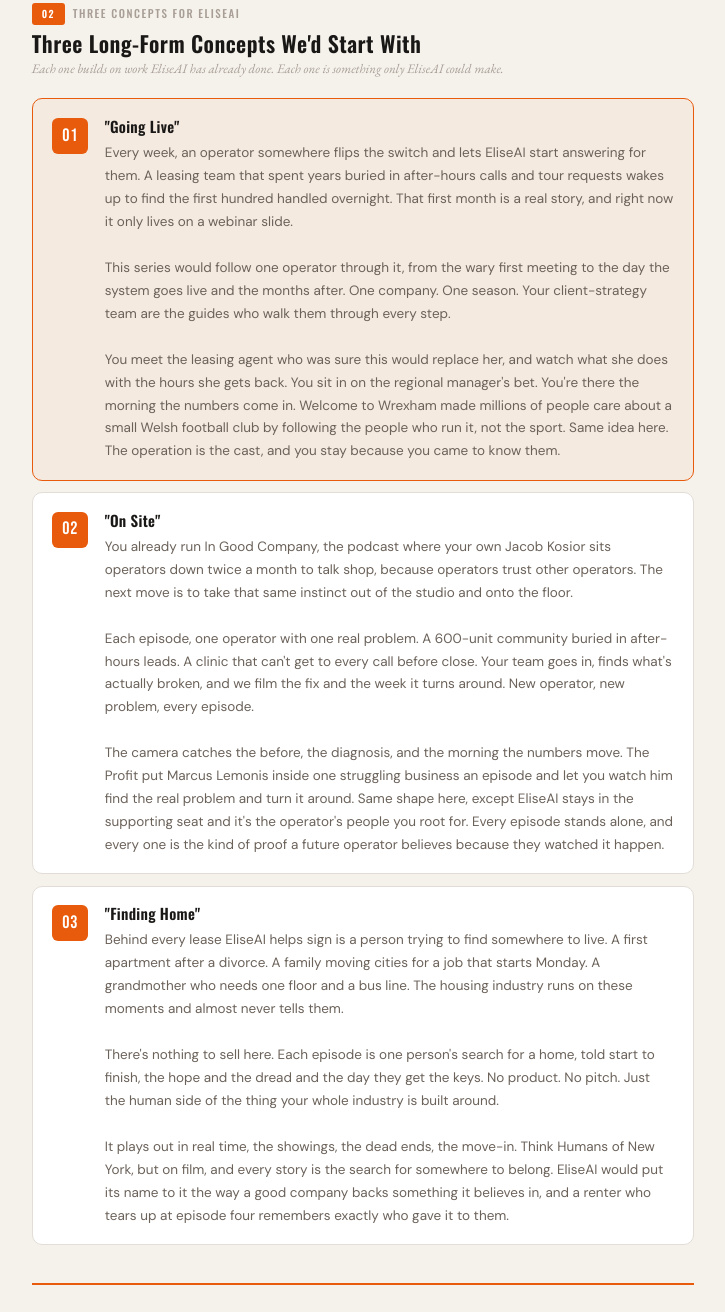
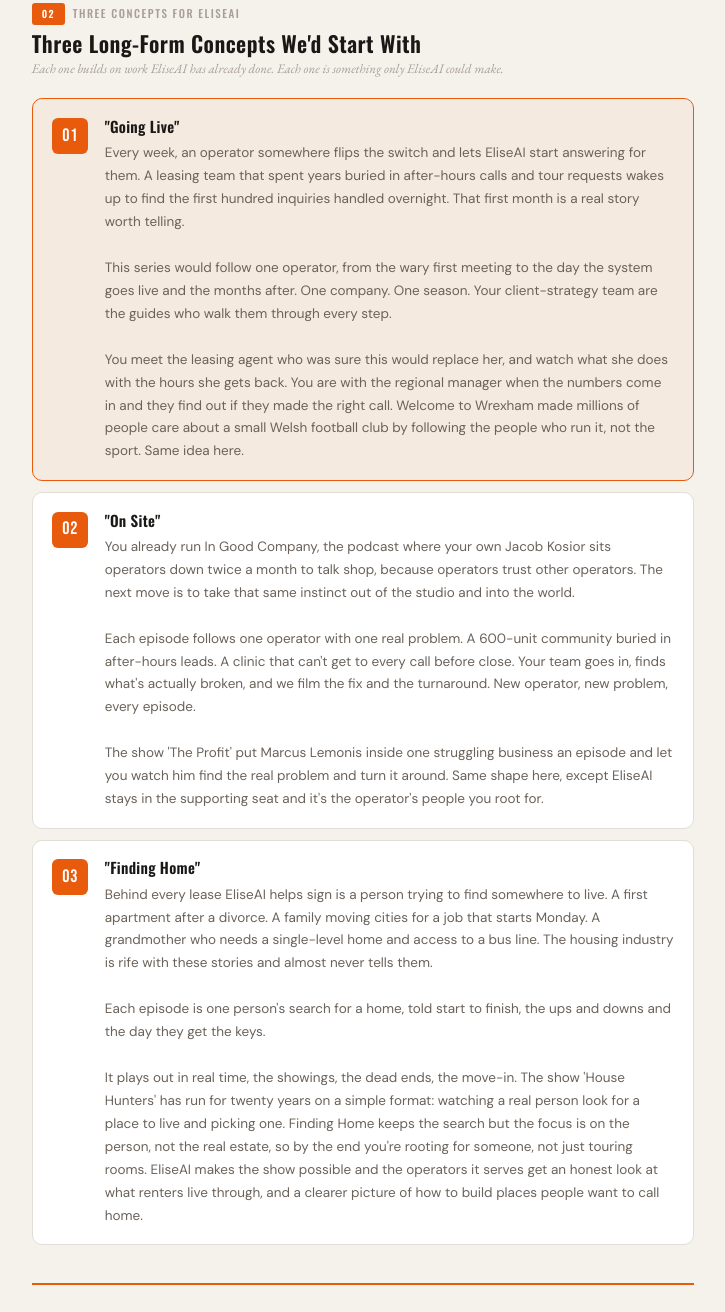
Before and after one commit to TalexMedia/eliseai-strategy, a plain HTML site: page index.html in a window 1280 px wide. Shown: the part 2928-4240 px from the top of the page, without its empty margins (277-1002 px from the left). Drawn offline with nearby package versions, Linux system fonts and the light colour scheme.

Commit message:
Apply Tom's rewrites to all three concept cards

```diff
--- a/index.html
+++ b/index.html
@@ -431,7 +431,7 @@
       <div class="idea-num">01</div>
       <div class="idea-body">
         <div class="idea-title">"Going Live"</div>
-        <div class="idea-desc">Every week, an operator somewhere flips the switch and lets EliseAI start answering for them. A leasing team that spent years buried in after-hours calls and tour requests wakes up to find the first hundred handled overnight. That first month is a real story, and right now it only lives on a webinar slide.<br/><br/>This series would follow one operator through it, from the wary first meeting to the day the system goes live and the months after. One company. One season. Your client-strategy team are the guides who walk them through every step.<br/><br/>You meet the leasing agent who was sure this would replace her, and watch what she does with the hours she gets back. You sit in on the regional manager's bet. You're there the morning the numbers come in. Welcome to Wrexham made millions of people care about a small Welsh football club by following the people who run it, not the sport. Same idea here. The operation is the cast, and you stay because you came to know them.</div>
+        <div class="idea-desc">Every week, an operator somewhere flips the switch and lets EliseAI start answering for them. A leasing team that spent years buried in after-hours calls and tour requests wakes up to find the first hundred inquiries handled overnight. That first month is a real story worth telling.<br/><br/>This series would follow one operator, from the wary first meeting to the day the system goes live and the months after. One company. One season. Your client-strategy team are the guides who walk them through every step.<br/><br/>You meet the leasing agent who was sure this would replace her, and watch what she does with the hours she gets back. You are with the regional manager when the numbers come in and they find out if they made the right call. Welcome to Wrexham made millions of people care about a small Welsh football club by following the people who run it, not the sport. Same idea here.</div>
       </div>
     </div>
 
@@ -439,7 +439,7 @@
       <div class="idea-num">02</div>
       <div class="idea-body">
         <div class="idea-title">"On Site"</div>
-        <div class="idea-desc">You already run In Good Company, the podcast where your own Jacob Kosior sits operators down twice a month to talk shop, because operators trust other operators. The next move is to take that same instinct out of the studio and onto the floor.<br/><br/>Each episode, one operator with one real problem. A 600-unit community buried in after-hours leads. A clinic that can't get to every call before close. Your team goes in, finds what's actually broken, and we film the fix and the week it turns around. New operator, new problem, every episode.<br/><br/>The camera catches the before, the diagnosis, and the morning the numbers move. The Profit put Marcus Lemonis inside one struggling business an episode and let you watch him find the real problem and turn it around. Same shape here, except EliseAI stays in the supporting seat and it's the operator's people you root for. Every episode stands alone, and every one is the kind of proof a future operator believes because they watched it happen.</div>
+        <div class="idea-desc">You already run In Good Company, the podcast where your own Jacob Kosior sits operators down twice a month to talk shop, because operators trust other operators. The next move is to take that same instinct out of the studio and into the world.<br/><br/>Each episode follows one operator with one real problem. A 600-unit community buried in after-hours leads. A clinic that can't get to every call before close. Your team goes in, finds what's actually broken, and we film the fix and the turnaround. New operator, new problem, every episode.<br/><br/>The show 'The Profit' put Marcus Lemonis inside one struggling business an episode and let you watch him find the real problem and turn it around. Same shape here, except EliseAI stays in the supporting seat and it's the operator's people you root for.</div>
       </div>
     </div>
 
@@ -447,7 +447,7 @@
       <div class="idea-num">03</div>
       <div class="idea-body">
         <div class="idea-title">"Finding Home"</div>
-        <div class="idea-desc">Behind every lease EliseAI helps sign is a person trying to find somewhere to live. A first apartment after a divorce. A family moving cities for a job that starts Monday. A grandmother who needs one floor and a bus line. The housing industry runs on these moments and almost never tells them.<br/><br/>There's nothing to sell here. Each episode is one person's search for a home, told start to finish, the hope and the dread and the day they get the keys. No product. No pitch. Just the human side of the thing your whole industry is built around.<br/><br/>It plays out in real time, the showings, the dead ends, the move-in. Think Humans of New York, but on film, and every story is the search for somewhere to belong. EliseAI would put its name to it the way a good company backs something it believes in, and a renter who tears up at episode four remembers exactly who gave it to them.</div>
+        <div class="idea-desc">Behind every lease EliseAI helps sign is a person trying to find somewhere to live. A first apartment after a divorce. A family moving cities for a job that starts Monday. A grandmother who needs a single-level home and access to a bus line. The housing industry is rife with these stories and almost never tells them.<br/><br/>Each episode is one person's search for a home, told start to finish, the ups and downs and the day they get the keys.<br/><br/>It plays out in real time, the showings, the dead ends, the move-in. The show 'House Hunters' has run for twenty years on a simple format: watching a real person look for a place to live and picking one. Finding Home keeps the search but the focus is on the person, not the real estate, so by the end you're rooting for someone, not just touring rooms. EliseAI makes the show possible and the operators it serves get an honest look at what renters live through, and a clearer picture of how to build places people want to call home.</div>
       </div>
     </div>
 
```
